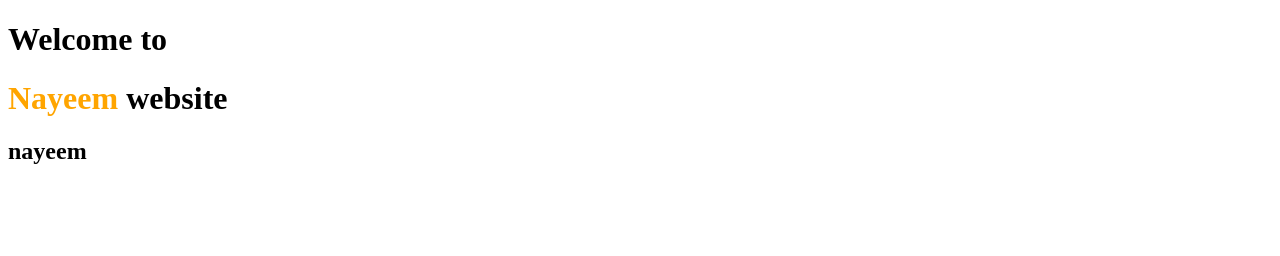
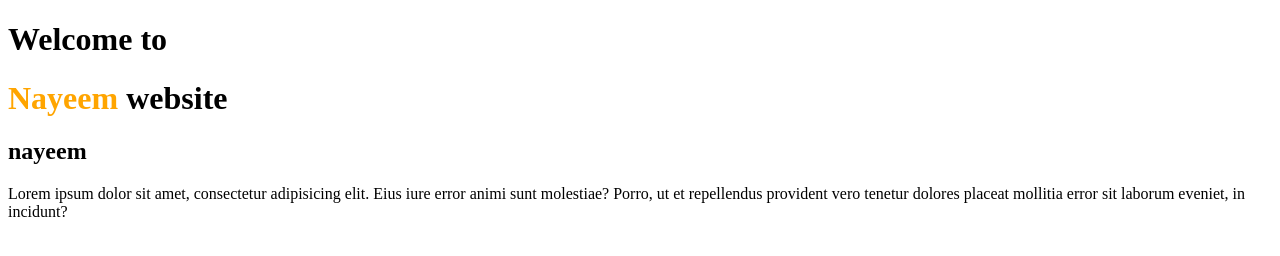
Before and after one commit to Nayeem-naim/first-website, a plain HTML site: page index.html in a window 1280 px wide. Drawn offline with Linux system fonts and the light colour scheme.

Commit message:
ad lorem

```diff
--- a/index.html
+++ b/index.html
@@ -10,6 +10,7 @@
     <h1>Welcome to </h1>
     <h1> <span class="naim">Nayeem</span> website</h1>
     <h2>nayeem</h2>
+    <p>Lorem ipsum dolor sit amet, consectetur adipisicing elit. Eius iure error animi sunt molestiae? Porro, ut et repellendus provident vero tenetur dolores placeat mollitia error sit laborum eveniet, in incidunt?</p>
 
 </body>
 </html>
```
